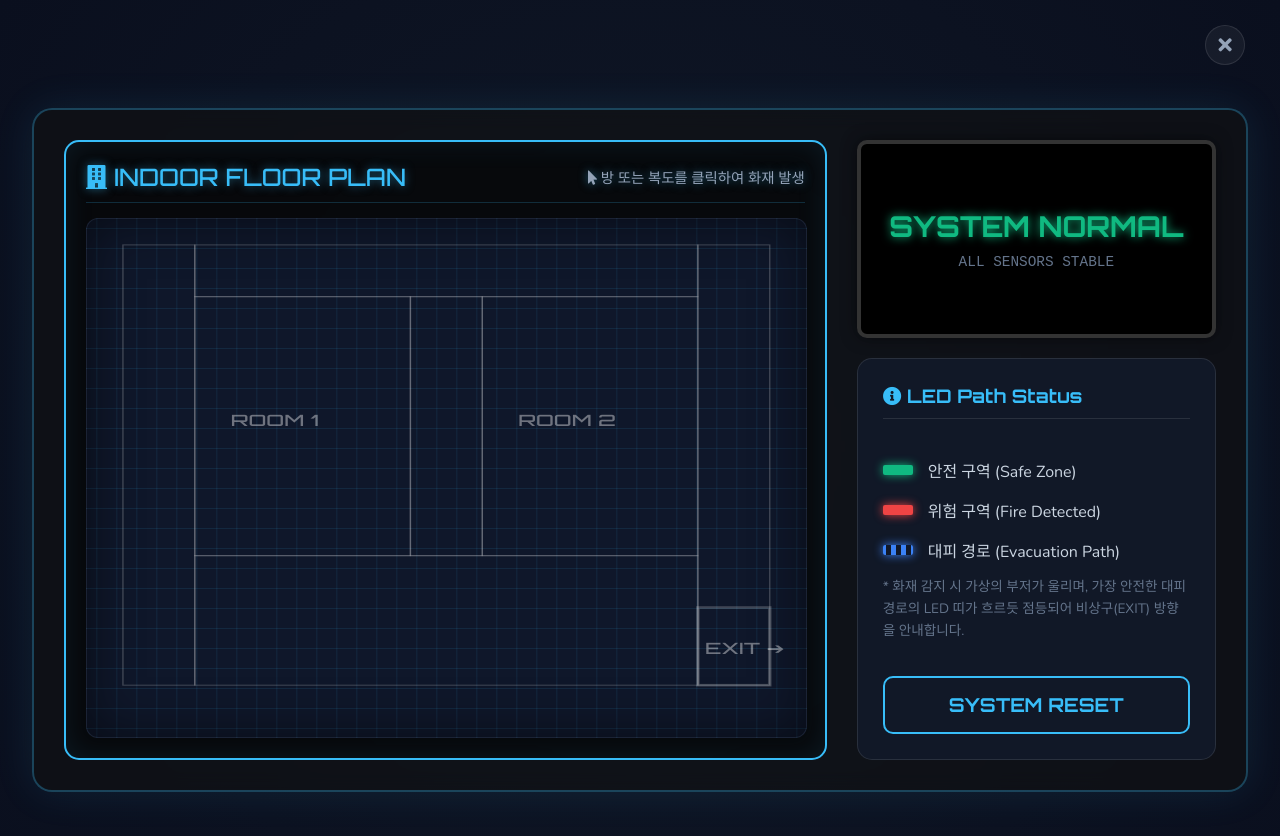
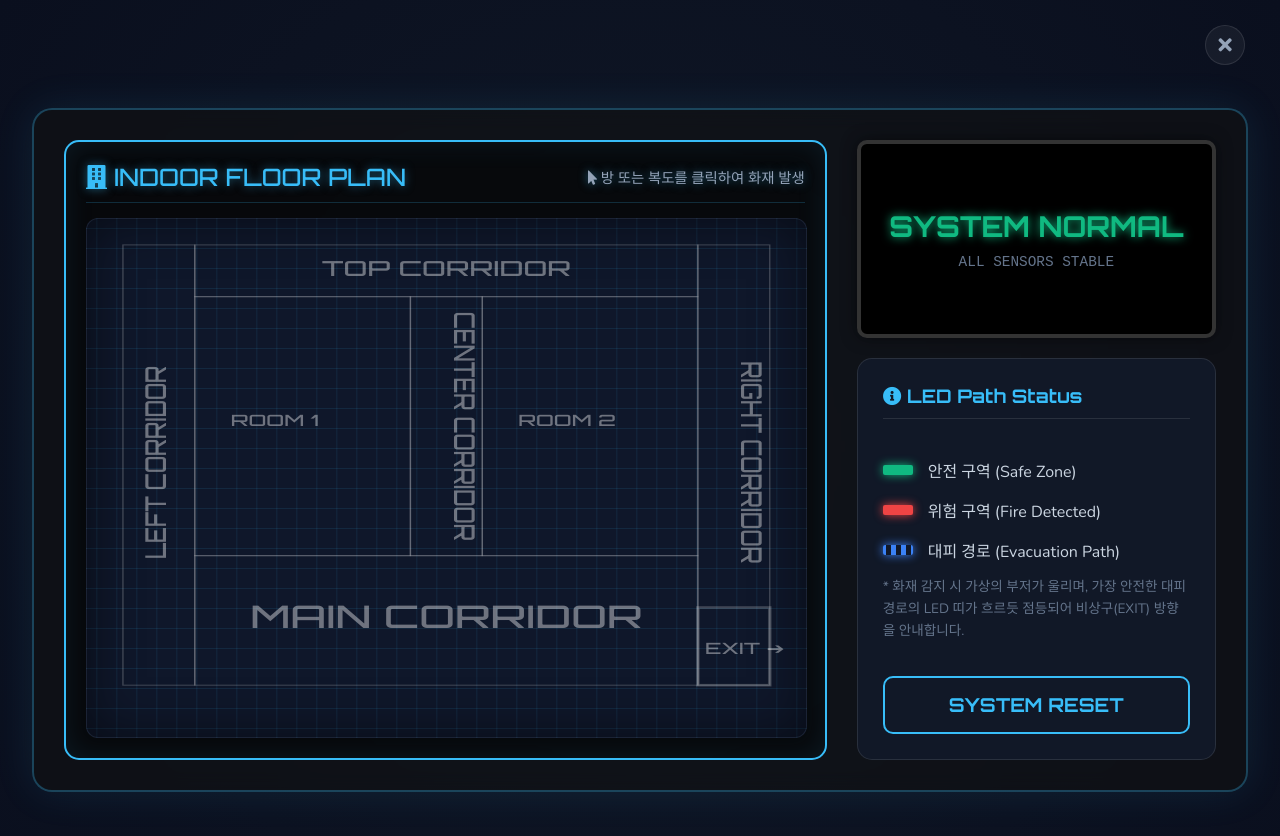
Before and after one commit to lee-myeong-eun/lee-myeong-eun.github.io, a Jekyll site: the page built from _pages/fire-simulator.html, in a window 1280 px wide. Shown: the top 836 px of the page. Built offline with Jekyll 4.4.1, drawn with Linux system fonts in a browser that asks for light colours.

Commit message:
Add English text labels to corridors

```diff
--- a/_pages/fire-simulator.html
+++ b/_pages/fire-simulator.html
@@ -377,11 +377,21 @@ permalink: /fire-simulator/
                     <path id="evac-path-flow" class="evac-path-flow hidden" d="" />
 
                     <!-- Corridors (Invisible clickable zones) -->
+                    <!-- Corridors (Invisible clickable zones) -->
                     <rect id="zone-corr-top" class="zone corridor idle" x="15" y="5" width="70" height="10" onclick="triggerFire('corr-top')" />
+                    <text class="zone-label" x="50" y="11" text-anchor="middle" style="font-size: 4px;">TOP CORRIDOR</text>
+
                     <rect id="zone-corr-bottom" class="zone corridor idle" x="15" y="65" width="70" height="25" onclick="triggerFire('corr-bottom')" />
+                    <text class="zone-label" x="50" y="79" text-anchor="middle" style="font-size: 6px;">MAIN CORRIDOR</text>
+
                     <rect id="zone-corr-left" class="zone corridor idle" x="5" y="5" width="10" height="85" onclick="triggerFire('corr-left')" />
+                    <text class="zone-label" transform="rotate(-90 10 47)" x="10" y="48" text-anchor="middle" style="font-size: 4px;">LEFT CORRIDOR</text>
+
                     <rect id="zone-corr-right" class="zone corridor idle" x="85" y="5" width="10" height="85" onclick="triggerFire('corr-right')" />
+                    <text class="zone-label" transform="rotate(90 90 47)" x="90" y="46" text-anchor="middle" style="font-size: 4px;">RIGHT CORRIDOR</text>
+
                     <rect id="zone-corr-mid" class="zone corridor idle" x="45" y="15" width="10" height="50" onclick="triggerFire('corr-mid')" />
+                    <text class="zone-label" transform="rotate(90 50 40)" x="50" y="39" text-anchor="middle" style="font-size: 4px;">CENTER CORRIDOR</text>
 
                     <!-- Rooms -->
                     <rect id="zone-room1" class="zone idle" x="15" y="15" width="30" height="50" onclick="triggerFire('room1')" />
```
